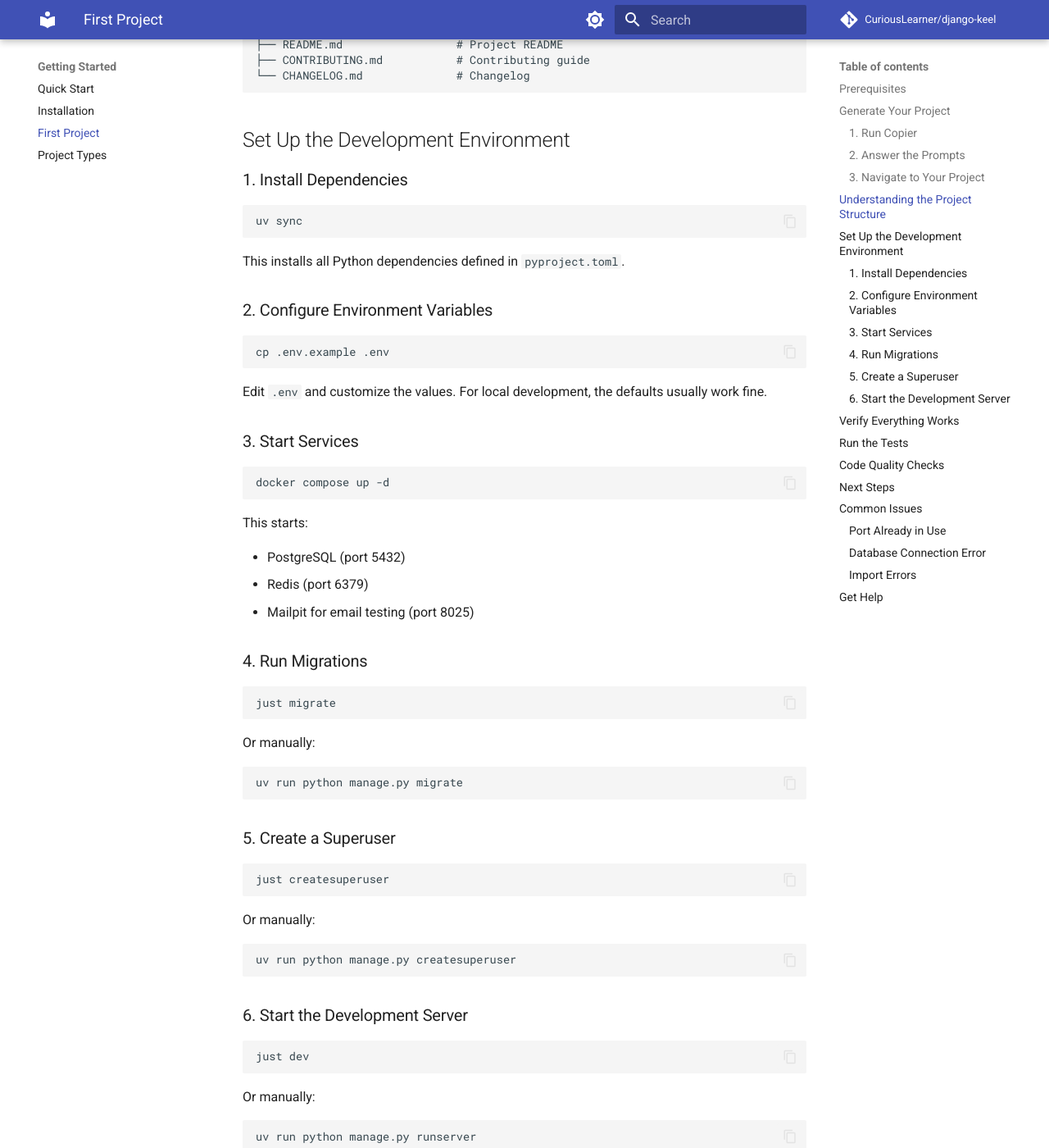
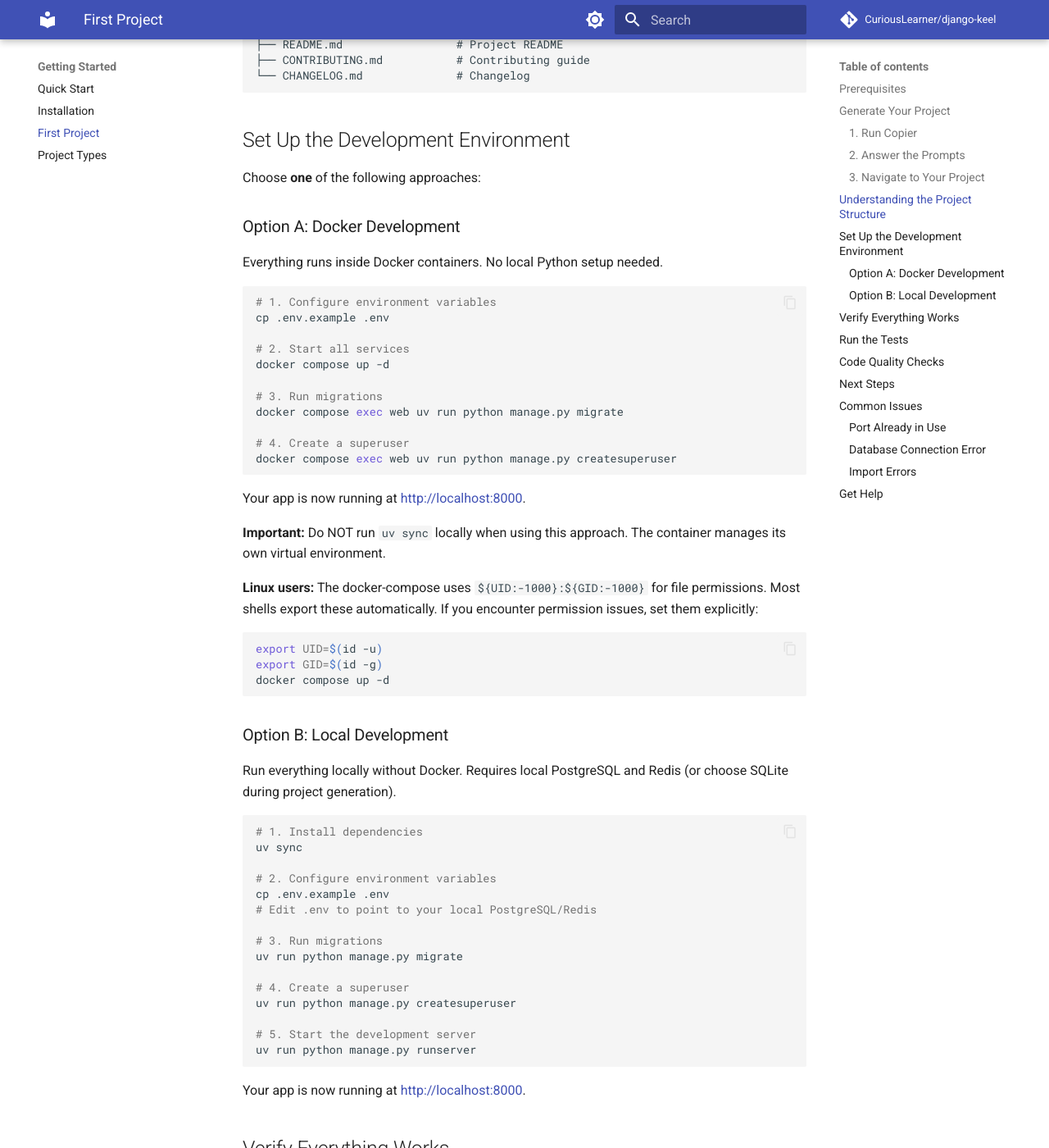
Before and after one commit to CuriousLearner/django-keel, an MkDocs documentation site: the page built from docs/getting-started/first-project.md, in a window 1280 px wide and 1400 px high, scrolled down 2296 px. Shown: the whole window at 82% size. Built offline with MkDocs 1.6.1 and Material for MkDocs 9.7.7, drawn with Linux system fonts in a browser that asks for light colours; comment, search, counter and statistics services are not loaded; the version menu is left out.

Commit message:
fix(docker): resolve permission errors on Linux + update docs (#36)

````diff
--- a/docs/getting-started/first-project.md
+++ b/docs/getting-started/first-project.md
@@ -107,69 +107,60 @@
 
 ## Set Up the Development Environment
 
-### 1. Install Dependencies
+Choose **one** of the following approaches:
+
+### Option A: Docker Development
+
+Everything runs inside Docker containers. No local Python setup needed.
 
 ```bash
-uv sync
+# 1. Configure environment variables
+cp .env.example .env
+
+# 2. Start all services
+docker compose up -d
+
+# 3. Run migrations
+docker compose exec web uv run python manage.py migrate
+
+# 4. Create a superuser
+docker compose exec web uv run python manage.py createsuperuser
 ```
 
-This installs all Python dependencies defined in `pyproject.toml`.
+Your app is now running at [http://localhost:8000](http://localhost:8000).
 
-### 2. Configure Environment Variables
+**Important:** Do NOT run `uv sync` locally when using this approach. The container manages its own virtual environment.
 
+**Linux users:** The docker-compose uses `${UID:-1000}:${GID:-1000}` for file permissions. Most shells export these automatically. If you encounter permission issues, set them explicitly:
 ```bash
-cp .env.example .env
-```
-
-Edit `.env` and customize the values. For local development, the defaults usually work fine.
-
-### 3. Start Services
-
-```bash
+export UID=$(id -u)
+export GID=$(id -g)
 docker compose up -d
 ```
 
-This starts:
+### Option B: Local Development
 
-- PostgreSQL (port 5432)
-- Redis (port 6379)
-- Mailpit for email testing (port 8025)
-
-### 4. Run Migrations
+Run everything locally without Docker. Requires local PostgreSQL and Redis (or choose SQLite during project generation).
 
 ```bash
-just migrate
+# 1. Install dependencies
+uv sync
+
+# 2. Configure environment variables
+cp .env.example .env
+# Edit .env to point to your local PostgreSQL/Redis
+
+# 3. Run migrations
+uv run python manage.py migrate
+
+# 4. Create a superuser
+uv run python manage.py createsuperuser
+
+# 5. Start the development server
+uv run python manage.py runserver
 ```
 
-Or manually:
-
-```bash
-uv run python manage.py migrate
-```
-
-### 5. Create a Superuser
-
-```bash
-just createsuperuser
-```
-
-Or manually:
-
-```bash
-uv run python manage.py createsuperuser
-```
-
-### 6. Start the Development Server
-
-```bash
-just dev
-```
-
-Or manually:
-
-```bash
-uv run python manage.py runserver
-```
+Your app is now running at [http://localhost:8000](http://localhost:8000).
 
 ## Verify Everything Works
 
````
Also changed, not shown: CHANGELOG.md (+4 -0 lines), 1 other file.
